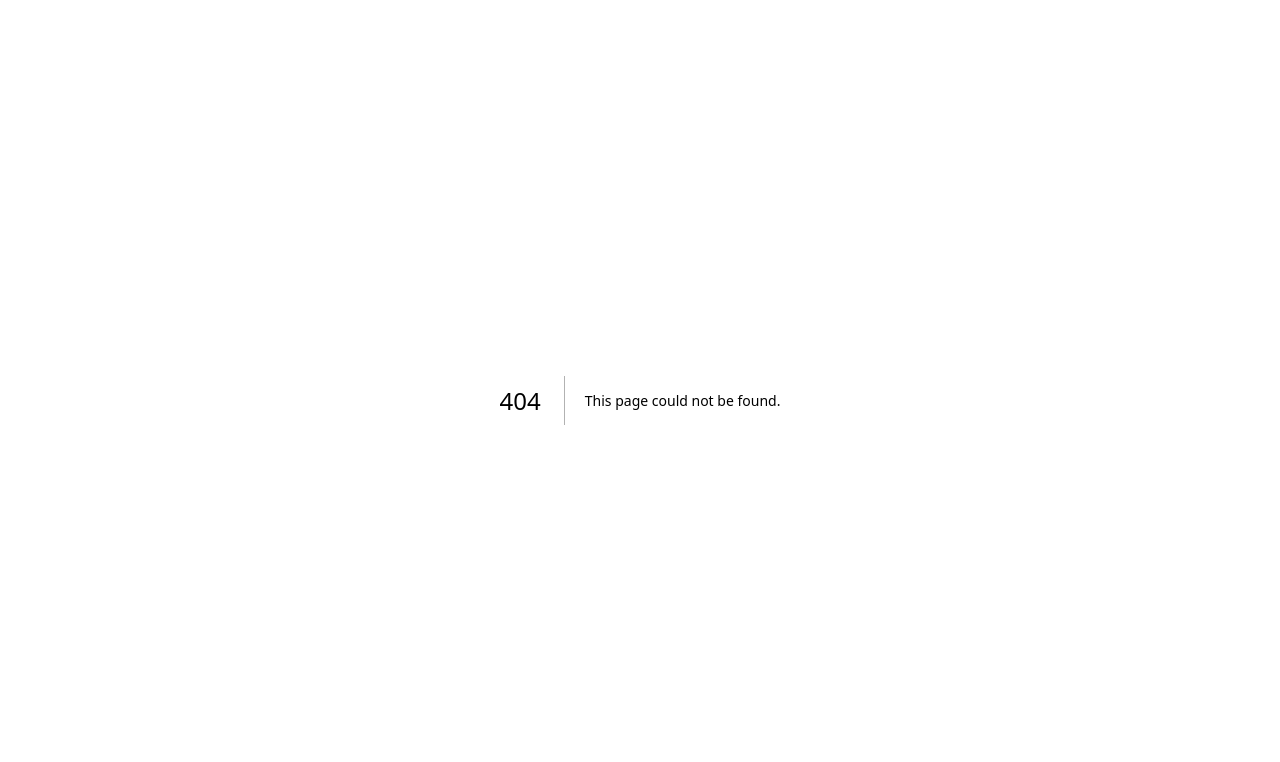
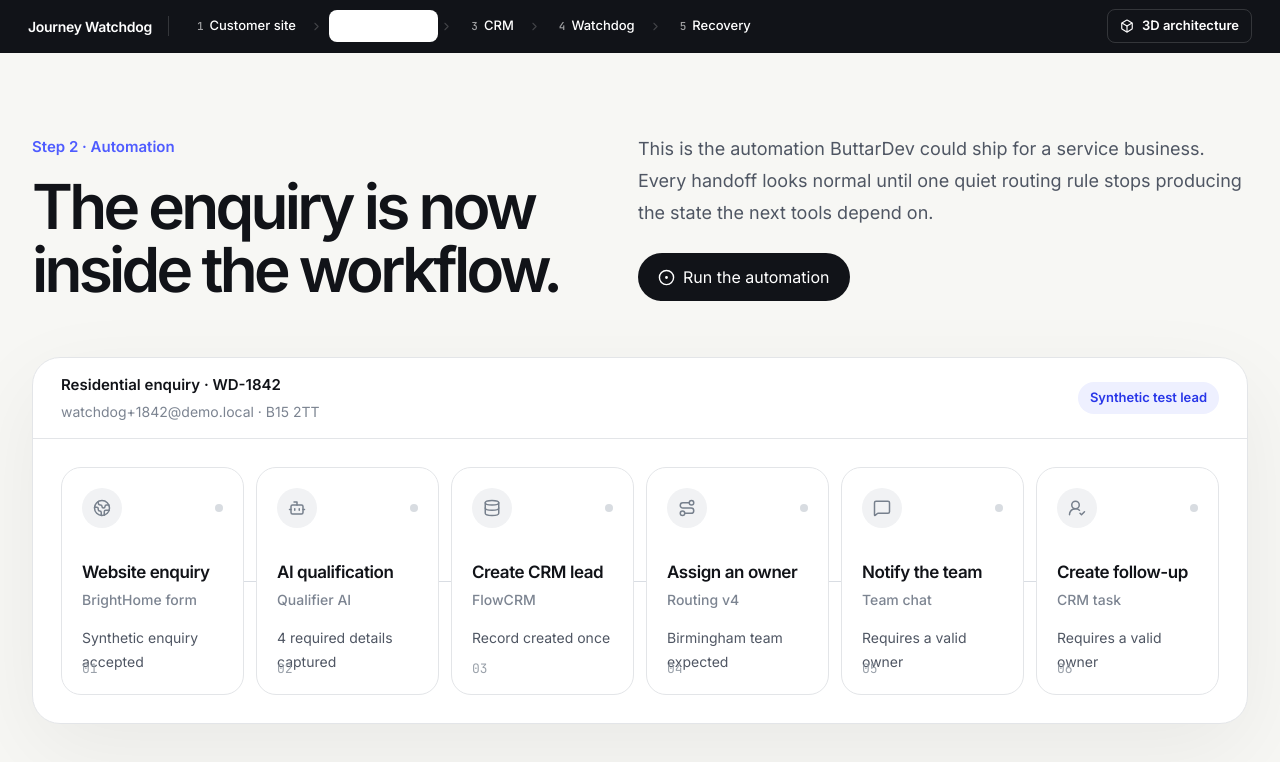
Before and after one commit to Jude-coedz/Buttardev_prototype, a Next.js app: page /automation in a window 1280 px wide. Before the commit this address had no page. Shown: the top 762 px of the page. Built offline with nearby package versions, Linux system fonts and the light colour scheme.

Commit message:
Add automation route

```diff
--- /dev/null
+++ b/app/automation/page.tsx
@@ -0,0 +1,10 @@
+import { AutomationRun } from "@/components/automation-run";
+import { DemoFrame } from "@/components/demo-frame";
+
+export default function AutomationPage() {
+  return (
+    <DemoFrame>
+      <AutomationRun />
+    </DemoFrame>
+  );
+}
```
